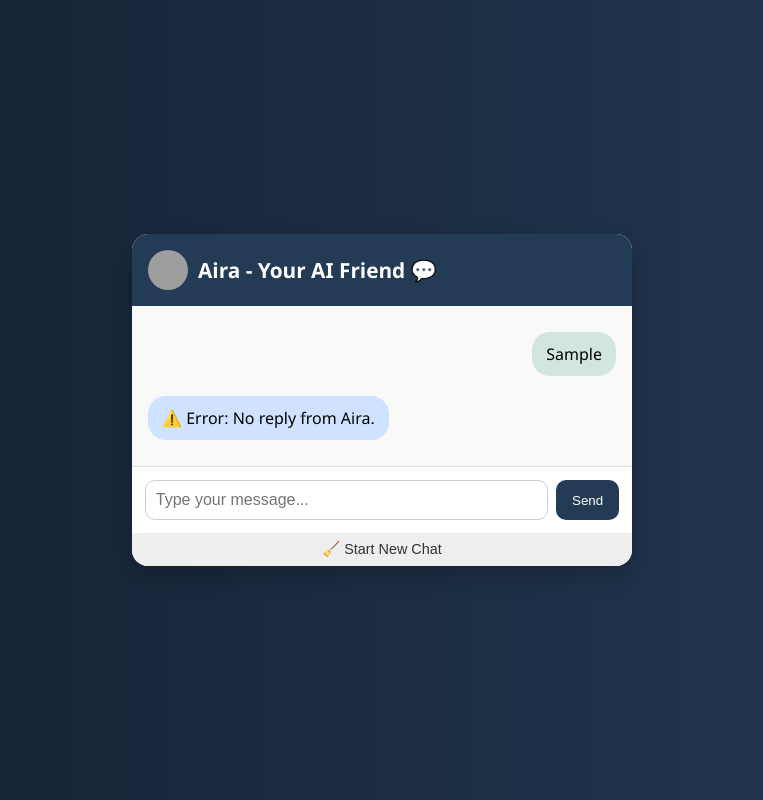
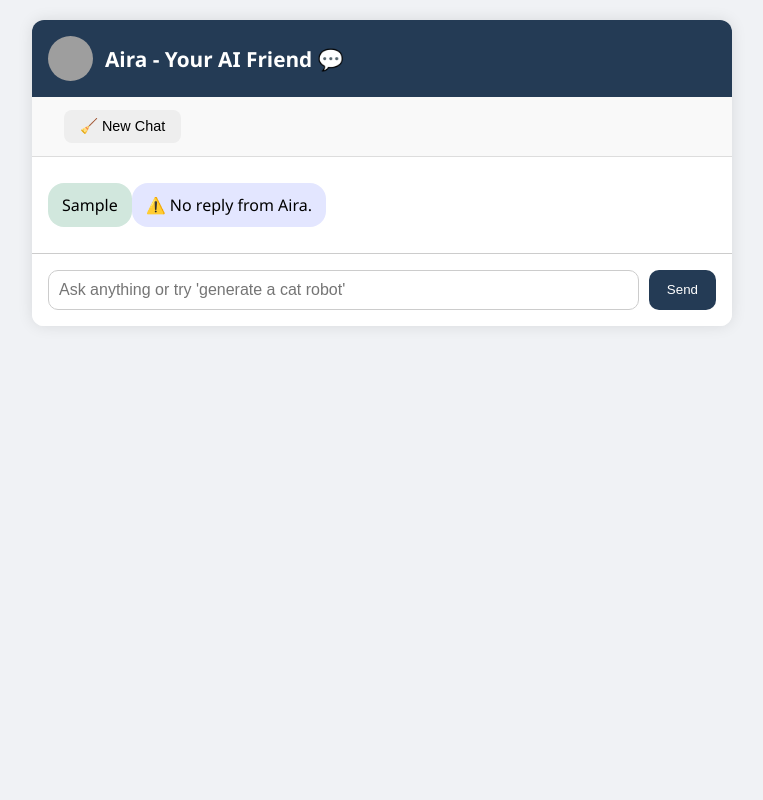
Before and after one commit to amoncode6/Aira-, a website: page public/index.html in a window 1280 px wide. Both pictures are taken after typing "Sample" into the empty fields and a click on the button "Send". Shown: the whole page, without its empty margins (258-1021 px from the left). Drawn offline with Linux system fonts and the light colour scheme; no server answers; grey boxes are pictures that could not be loaded.

Commit message:
Update index.html

```diff
--- a/public/index.html
+++ b/public/index.html
@@ -12,20 +12,18 @@
     body {
       margin: 0;
       font-family: 'Segoe UI', sans-serif;
-      background: linear-gradient(to right, #141e30, #243b55);
+      background: #f0f2f5;
       display: flex;
-      align-items: center;
       justify-content: center;
-      height: 100vh;
+      padding: 20px;
     }
 
     #chat-container {
-      width: 95%;
-      max-width: 500px;
-      background: #fff;
-      color: #000;
-      border-radius: 16px;
-      box-shadow: 0 10px 25px rgba(0,0,0,0.2);
+      width: 100%;
+      max-width: 700px;
+      background: white;
+      border-radius: 12px;
+      box-shadow: 0 0 15px rgba(0, 0, 0, 0.1);
       display: flex;
       flex-direction: column;
       overflow: hidden;
@@ -33,16 +31,16 @@
 
     header {
       background: #243b55;
-      color: #fff;
+      color: white;
       padding: 1rem;
       display: flex;
       align-items: center;
-      gap: 10px;
+      gap: 12px;
     }
 
     header img {
-      width: 40px;
-      height: 40px;
+      width: 45px;
+      height: 45px;
       border-radius: 50%;
       object-fit: cover;
     }
@@ -52,41 +50,45 @@
       font-size: 1.3rem;
     }
 
+    #top-bar {
+      padding: 0.8rem 1rem;
+      background: #f9f9f9;
+      border-bottom: 1px solid #ddd;
+    }
+
     #chat-box {
       padding: 1rem;
       flex: 1;
       overflow-y: auto;
-      background: #f9f9f9;
+      max-height: 70vh;
     }
 
     .message {
       margin: 10px 0;
-      max-width: 80%;
+      max-width: 85%;
       padding: 10px 14px;
-      border-radius: 18px;
+      border-radius: 16px;
       line-height: 1.5;
       display: inline-block;
-      clear: both;
       animation: fadeIn 0.3s ease-in-out;
     }
 
     .you {
-      float: right;
       background: #d1e7dd;
+      align-self: flex-end;
       text-align: right;
     }
 
     .aira {
-      float: left;
-      background: #cfe2ff;
-      text-align: left;
+      background: #e3e6ff;
+      align-self: flex-start;
     }
 
     #chat-form {
       display: flex;
-      padding: 0.8rem;
-      border-top: 1px solid #ddd;
-      background: #fff;
+      padding: 1rem;
+      border-top: 1px solid #ccc;
+      background: white;
     }
 
     #user-input {
@@ -95,22 +97,16 @@
       font-size: 1rem;
       border-radius: 10px;
       border: 1px solid #ccc;
-      outline: none;
     }
 
     #send-btn {
-      margin-left: 8px;
-      padding: 10px 16px;
+      margin-left: 10px;
+      padding: 10px 18px;
       background: #243b55;
-      color: #fff;
+      color: white;
       border: none;
       border-radius: 10px;
       cursor: pointer;
-      transition: background 0.2s;
-    }
-
-    #send-btn:hover {
-      background: #141e30;
     }
 
     #typing {
@@ -122,22 +118,23 @@
     }
 
     #new-chat {
+      font-size: 0.9rem;
       padding: 0.5rem 1rem;
       background: #eee;
       border: none;
+      border-radius: 8px;
+      margin-left: 1rem;
       cursor: pointer;
-      font-size: 0.9rem;
-      color: #333;
-      border-radius: 0 0 10px 10px;
-      transition: background 0.3s;
     }
 
-    #new-chat:hover {
-      background: #ddd;
+    .image-preview {
+      max-width: 100%;
+      border-radius: 10px;
+      margin-top: 10px;
     }
 
     @keyframes fadeIn {
-      from { opacity: 0; transform: translateY(10px); }
+      from { opacity: 0; transform: translateY(8px); }
       to { opacity: 1; transform: translateY(0); }
     }
   </style>
@@ -149,15 +146,17 @@
       <h2>Aira - Your AI Friend 💬</h2>
     </header>
 
+    <div id="top-bar">
+      <button id="new-chat" onclick="startNewChat()">🧹 New Chat</button>
+    </div>
+
     <div id="chat-box"></div>
     <div id="typing">💬 Aira is typing...</div>
 
     <form id="chat-form" onsubmit="sendMessage(event)">
-      <input type="text" id="user-input" placeholder="Type your message..." autocomplete="off" />
+      <input type="text" id="user-input" placeholder="Ask anything or try 'generate a cat robot'" autocomplete="off" />
       <button id="send-btn" type="submit">Send</button>
     </form>
-
-    <button id="new-chat" onclick="startNewChat()">🧹 Start New Chat</button>
   </div>
 
   <script>
@@ -168,7 +167,32 @@
     function appendMessage(content, className) {
       const msg = document.createElement('div');
       msg.className = `message ${className}`;
-      msg.textContent = content;
+
+      // If it's a URL that ends in an image format
+      if (typeof content === 'string' && content.match(/\.(jpeg|jpg|png|gif|webp)$/i)) {
+        const img = document.createElement('img');
+        img.src = content;
+        img.alt = "Generated Image";
+        img.className = "image-preview";
+        msg.appendChild(img);
+      } else if (content.includes('http') && content.includes('.')) {
+        // If it's a URL in a sentence
+        const parts = content.split(' ');
+        parts.forEach(word => {
+          if (word.startsWith('http')) {
+            const link = document.createElement('a');
+            link.href = word;
+            link.textContent = '[View Image]';
+            link.target = "_blank";
+            msg.appendChild(link);
+          } else {
+            msg.append(word + ' ');
+          }
+        });
+      } else {
+        msg.textContent = content;
+      }
+
       chatBox.appendChild(msg);
       chatBox.scrollTop = chatBox.scrollHeight;
     }
@@ -191,7 +215,7 @@
         const data = await res.json();
         appendMessage(data.reply, 'aira');
       } catch (err) {
-        appendMessage('⚠️ Error: No reply from Aira.', 'aira');
+        appendMessage('⚠️ No reply from Aira.', 'aira');
       } finally {
         typing.style.display = 'none';
       }
@@ -202,7 +226,7 @@
       fetch('/api/chat', {
         method: 'POST',
         headers: { 'Content-Type': 'application/json' },
-        body: JSON.stringify({ message: 'new_chat_reset_command_🔁', userId: 'default-user' })
+        body: JSON.stringify({ message: 'reset_chat_now' })
       }).catch(console.error);
     }
   </script>
```
